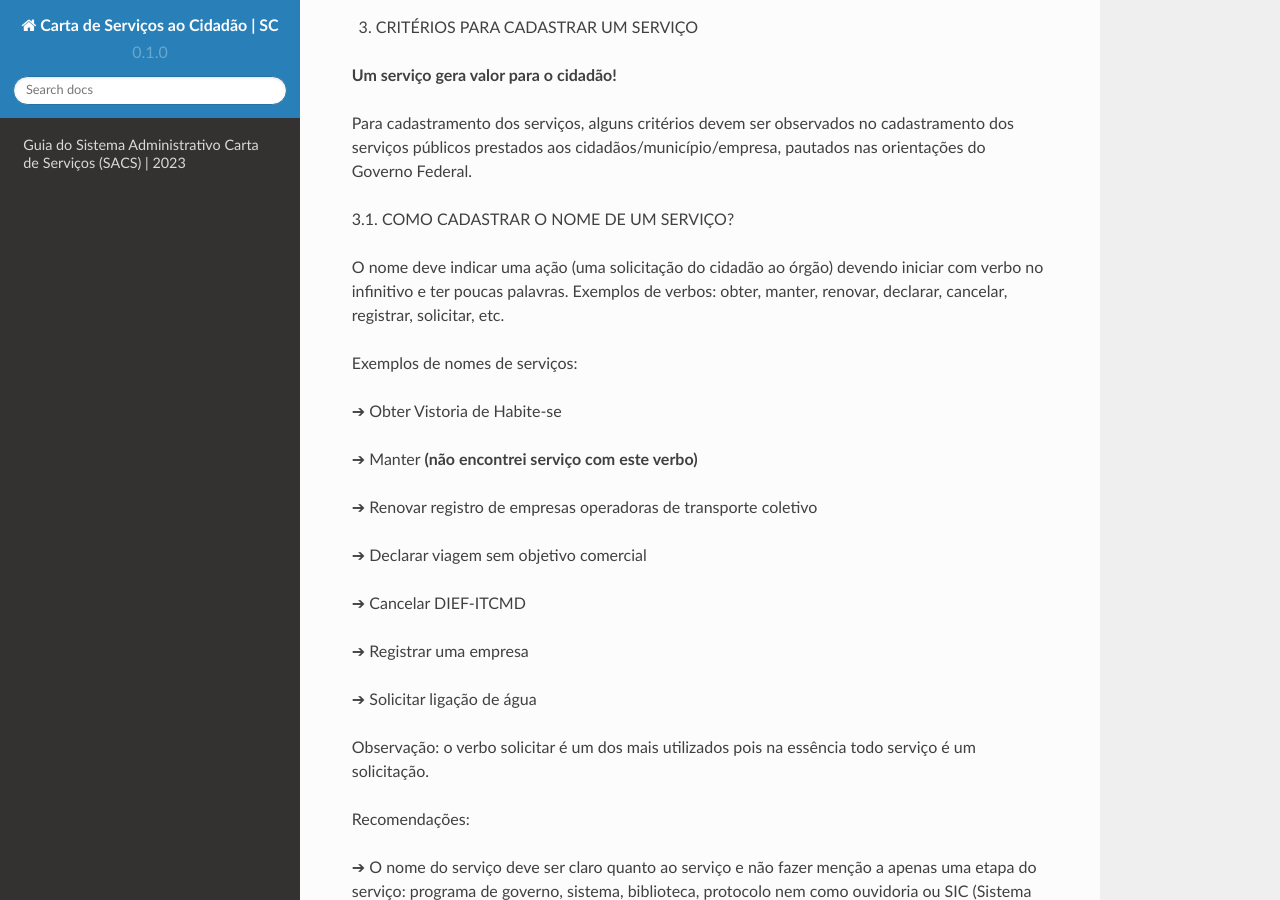
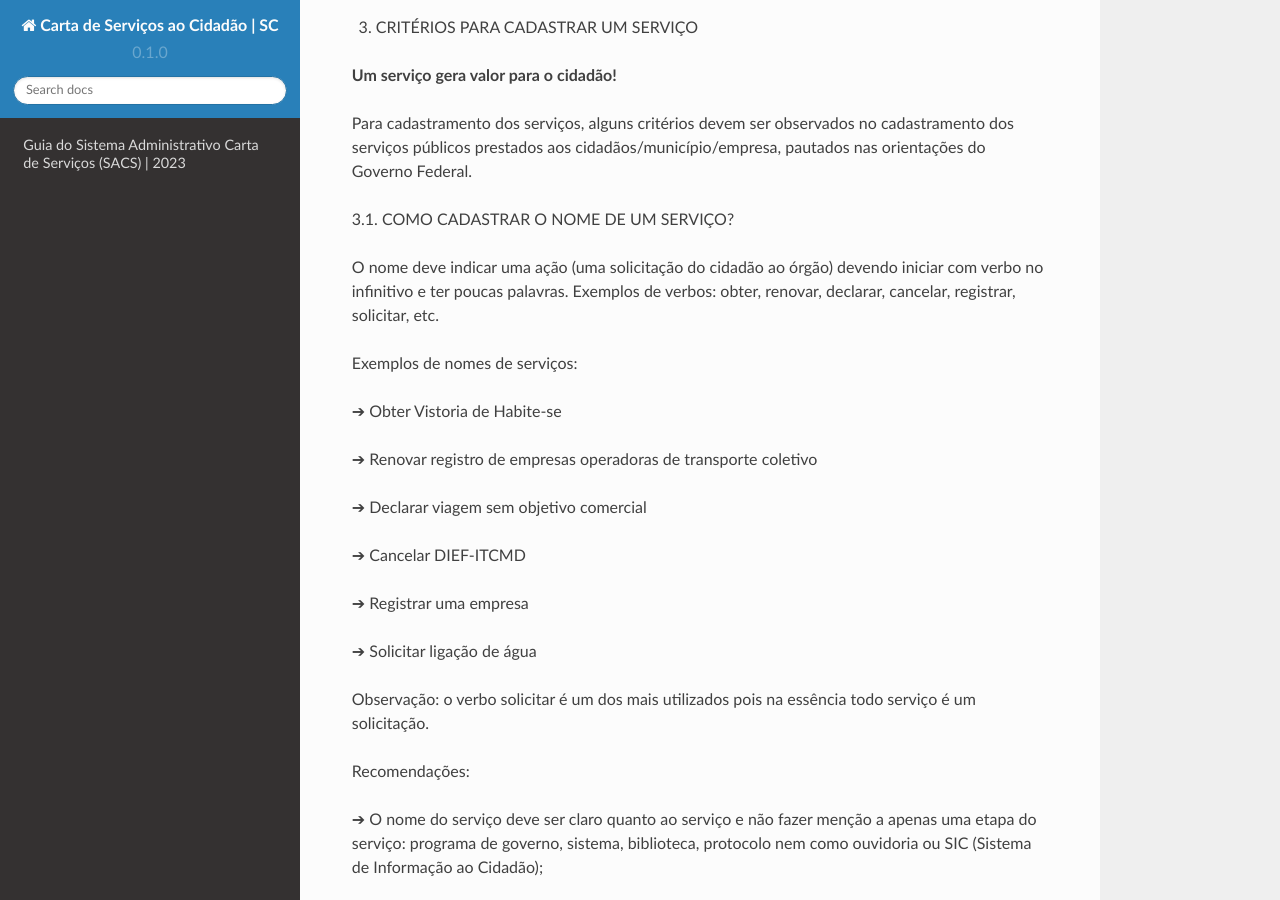
Before and after one commit to brunoaltieri/cartadeservicos, a Sphinx documentation site: the page built from docs/source/index.rst, in a window 1280 px wide and 900 px high, scrolled down 4333 px. Built offline with Sphinx 7.4.7 and the Read the Docs theme 2.0.0, drawn with Linux system fonts in a browser that asks for light colours.

Commit message:
Update index.rst

```diff
--- a/docs/source/index.rst
+++ b/docs/source/index.rst
@@ -140,13 +140,11 @@ Para cadastramento dos serviços, alguns critérios devem ser observados no cada
 
 3.1. COMO CADASTRAR O NOME DE UM SERVIÇO?
 
-O nome deve indicar uma ação (uma solicitação do cidadão ao órgão) devendo iniciar com verbo no infinitivo e ter poucas palavras. Exemplos de verbos: obter, manter, renovar, declarar, cancelar, registrar, solicitar, etc.
+O nome deve indicar uma ação (uma solicitação do cidadão ao órgão) devendo iniciar com verbo no infinitivo e ter poucas palavras. Exemplos de verbos: obter, renovar, declarar, cancelar, registrar, solicitar, etc.
 
 Exemplos de nomes de serviços:
 
 ➔ Obter Vistoria de Habite-se
-
-➔ Manter **(não encontrei serviço com este verbo)**
 
 ➔ Renovar registro de empresas operadoras de transporte coletivo
 
```
